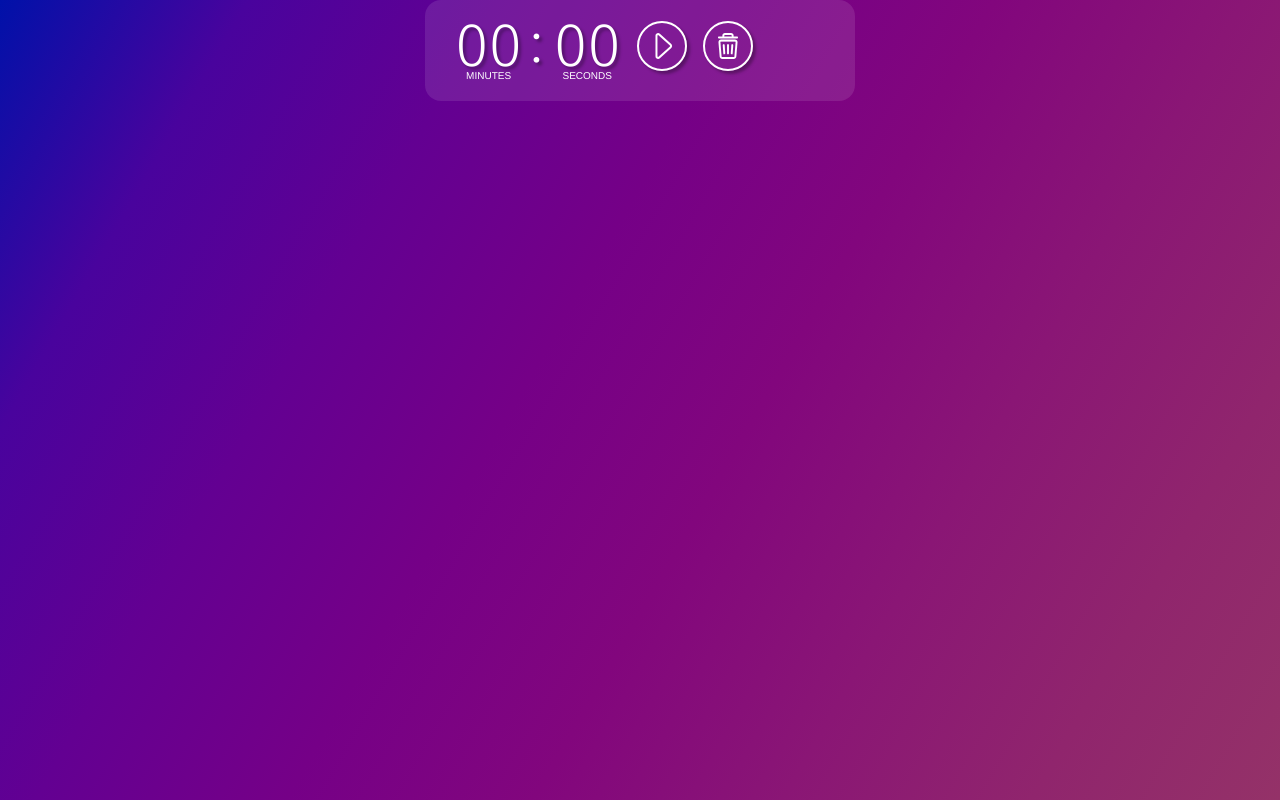
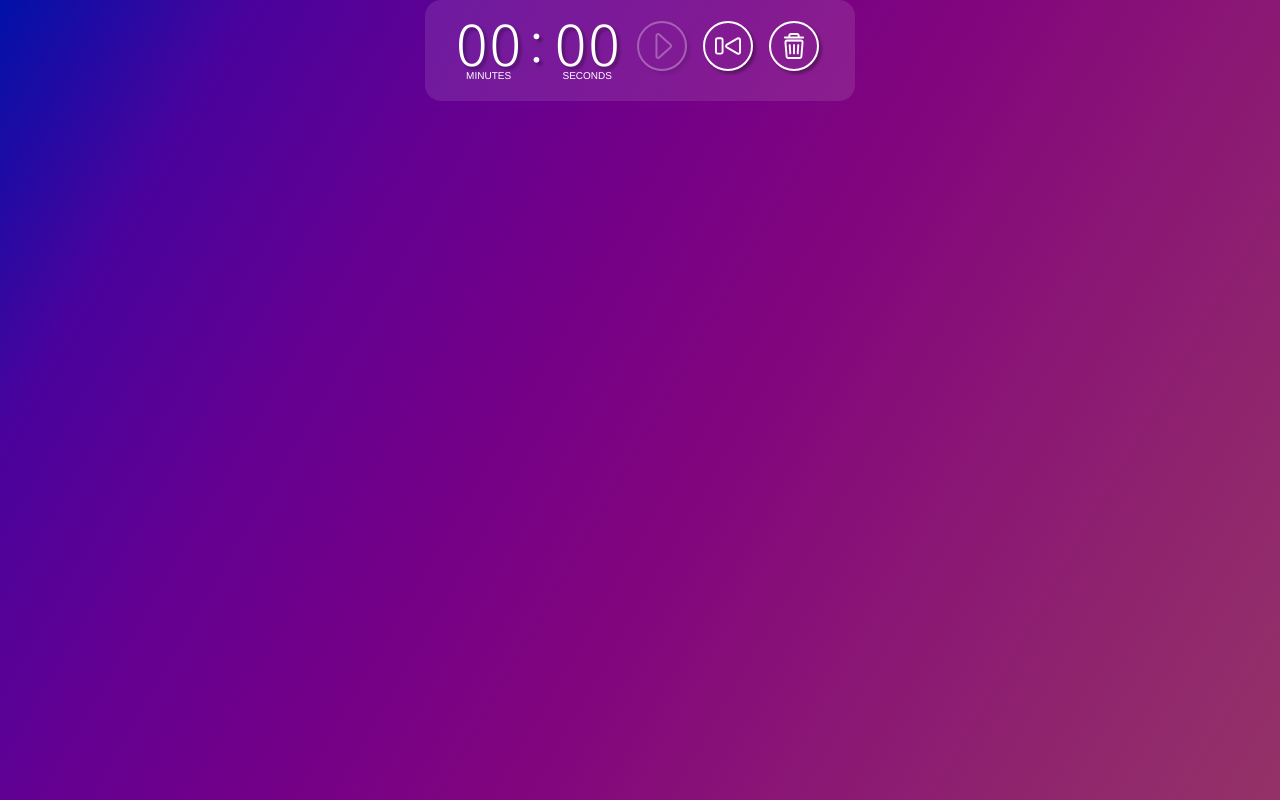
Before and after one commit to bhallaY/rq11-scaffold, a React (Vite) app in the folder timer-rq/: page / in a window 1280 px wide. Both pictures are taken after a click on the button "Play". Built offline with nearby package versions, Linux system fonts and the light colour scheme.

Commit message:
implement reseting timer

```diff
--- a/timer-rq/src/TimeButton.tsx
+++ b/timer-rq/src/TimeButton.tsx
@@ -1,6 +1,11 @@
-export function TimeButton({ icon, label, onClick }) {
+export function TimeButton({ icon, label, onClick, disabled = false }) {
   return (
-    <button title={label} className="toggle" onClick={onClick}>
+    <button
+      title={label}
+      className="toggle"
+      onClick={onClick}
+      disabled={disabled}
+    >
       <img src={icon} alt={label} />
     </button>
   );
--- a/timer-rq/src/Timer.tsx
+++ b/timer-rq/src/Timer.tsx
@@ -1,6 +1,7 @@
 import "./style.css";
 import playIcon from "./assets/play.svg";
 import pauseIcon from "./assets/pause.svg";
+import resetIcon from "./assets/restart.svg";
 import trashIcon from "./assets/trash.svg";
 import { useEffect, useState } from "react";
 import { TimeDisplay } from "./TimeDisplay";
@@ -13,7 +14,12 @@ export function Timer({ startTime, handleTimerEnd }) {
   const pause = () => setPlaying(false);
   const label = isPlaying ? "Pause" : "Play";
   const icon = isPlaying ? pauseIcon : playIcon;
+  const hasEnded = secondsRemaining <= 0 && !isPlaying;
   const onClick = isPlaying ? pause : play;
+  const handleTimerReset = () => {
+    setSecondsRemaining(startTime);
+    setPlaying(false);
+  };
 
   useEffect(() => {
     if (!isPlaying) {
@@ -23,9 +29,8 @@ export function Timer({ startTime, handleTimerEnd }) {
       setSecondsRemaining((oldValue: number) => {
         const value = oldValue - 1;
         if (value <= 0) {
-          setPlaying(false);
-          handleTimerEnd();
-          return startTime;
+          pause();
+          return 0;
         }
         return value;
       });
@@ -35,9 +40,19 @@ export function Timer({ startTime, handleTimerEnd }) {
   }, [isPlaying, startTime]);
 
   return (
-    <section className={`timer ${isPlaying ? "timer-ticking" : ""}`}>
+    <section
+      className={`timer ${isPlaying ? "timer-ticking" : ""} ${
+        hasEnded ? "timer-ringing" : ""
+      }`}
+    >
       <TimeDisplay time={secondsRemaining} />
-      <TimeButton icon={icon} label={label} onClick={onClick} />
+      <TimeButton
+        icon={icon}
+        label={label}
+        onClick={onClick}
+        disabled={hasEnded}
+      />
+      <TimeButton icon={resetIcon} label="Reset" onClick={handleTimerReset} />
       <TimeButton icon={trashIcon} label="Trash" onClick={handleTimerEnd} />
     </section>
   );
--- a/timer-rq/src/TimerForm.tsx
+++ b/timer-rq/src/TimerForm.tsx
@@ -2,7 +2,7 @@ import { useState } from "react";
 import { TimeButton } from "./TimeButton";
 import playIcon from "./assets/play.svg";
 
-export function TimerForm({ setStartTime, setTimer }) {
+export function TimerForm({ handleNewTimer }) {
   const [minutes, setMinutes] = useState(0);
   const [seconds, setSeconds] = useState(0);
 
@@ -50,8 +50,7 @@ export function TimerForm({ setStartTime, setTimer }) {
         onClick={(evt) => {
           evt.preventDefault();
           const givenTimeAsSeconds = minutes * 60 + seconds;
-          setStartTime(givenTimeAsSeconds);
-          setTimer(true);
+          handleNewTimer(givenTimeAsSeconds);
         }}
       />
     </form>
--- a/timer-rq/src/TimerManager.tsx
+++ b/timer-rq/src/TimerManager.tsx
@@ -1,21 +1,53 @@
-import { useState } from "react";
+import { useReducer } from "react";
 import { Timer } from "./Timer";
 import { TimerForm } from "./TimerForm";
 
+const initialTimer = {
+  timeInSeconds: 0,
+  isSet: false,
+};
+
+function timerReducer(timer, action) {
+  switch (action.type) {
+    case "created": {
+      return {
+        isSet: true,
+        timeInSeconds: action.startTime,
+      };
+    }
+    case "deleted": {
+      return { ...timer, isSet: false };
+    }
+    default: {
+      throw Error("Unknown action: " + action.type);
+    }
+  }
+}
+
 export function TimerManager() {
-  const [startTime, setStartTime] = useState(0);
-  const [isTimerSet, setTimer] = useState(false);
+  const [timer, dispatch] = useReducer(timerReducer, initialTimer);
   const handleTimerEnd = () => {
-    setTimer(false);
-    setStartTime(0);
+    dispatch({
+      type: "deleted",
+    });
+  };
+
+  const handleTimerAdd = (startTime) => {
+    dispatch({
+      type: "created",
+      startTime: startTime,
+    });
   };
 
   return (
     <div className="timers">
-      {isTimerSet ? (
-        <Timer startTime={startTime} handleTimerEnd={handleTimerEnd} />
+      {timer.isSet ? (
+        <Timer
+          startTime={timer.timeInSeconds}
+          handleTimerEnd={handleTimerEnd}
+        />
       ) : (
-        <TimerForm setStartTime={setStartTime} setTimer={setTimer} />
+        <TimerForm handleNewTimer={handleTimerAdd} />
       )}
     </div>
   );
```
